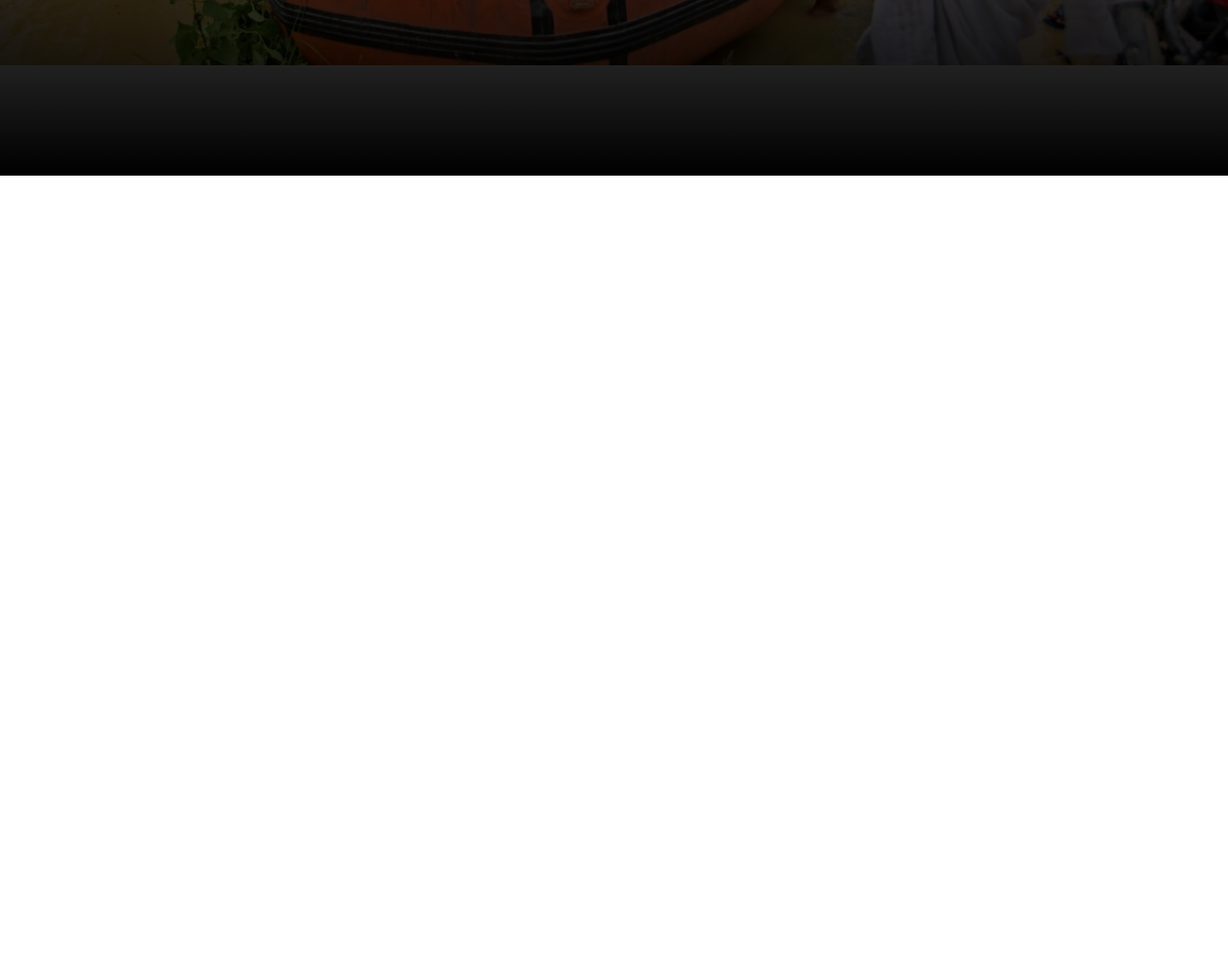
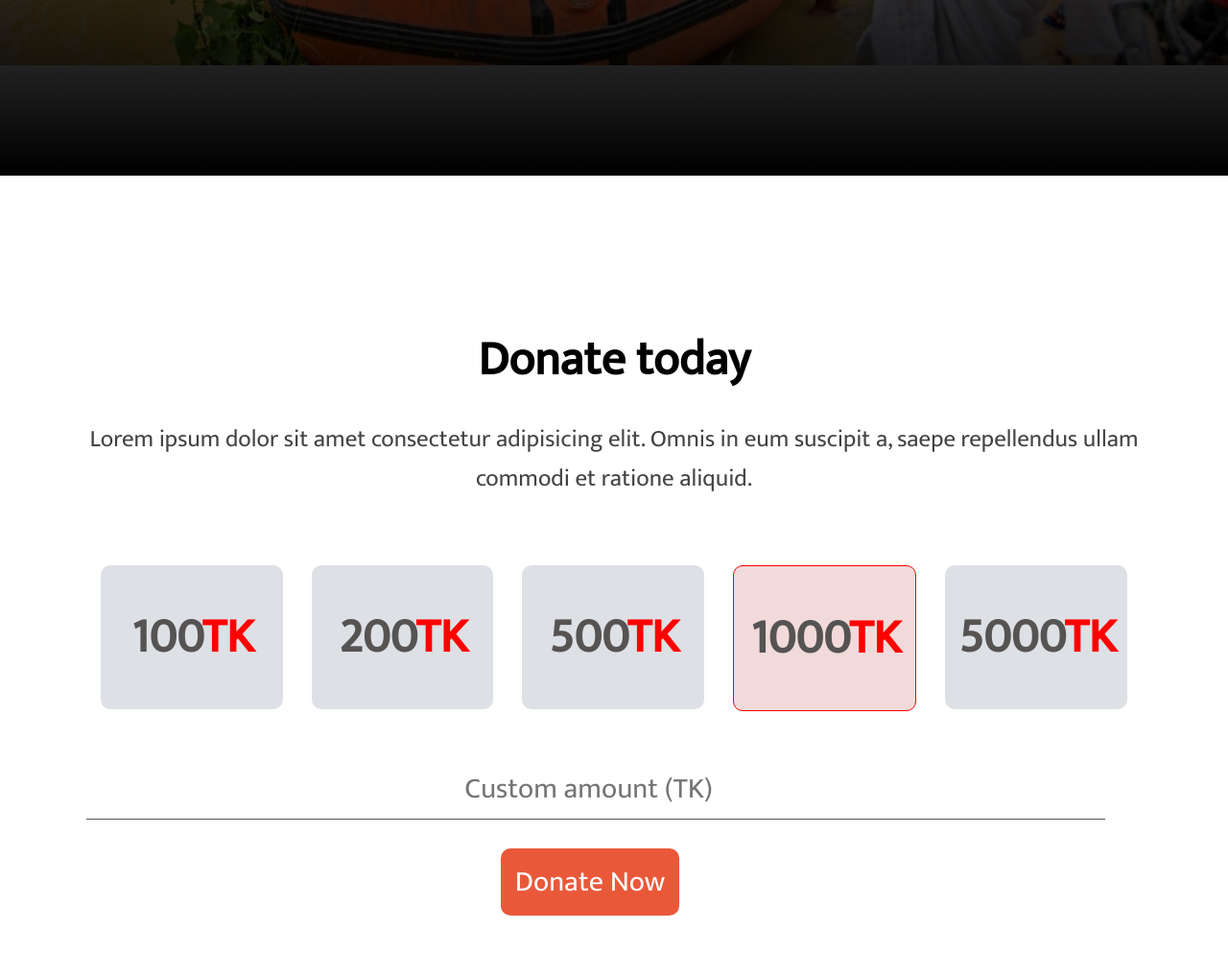
Before and after one commit to mrlaboratory/donate-site, a plain HTML site: page index.html in a window 1280 px wide. Shown: the part 717-1710 px from the top of the page at 96% size. Before the commit the page ends 900 px from the top, so only its background shows below. Drawn offline with Linux system fonts and the light colour scheme.

Commit message:
added donate section with css

```diff
--- a/index.html
+++ b/index.html
@@ -1,27 +1,76 @@
 <!DOCTYPE html>
 <html lang="en">
+
 <head>
     <meta charset="UTF-8">
     <meta http-equiv="X-UA-Compatible" content="IE=edge">
     <meta name="viewport" content="width=device-width, initial-scale=1.0">
     <title>Donate Site</title>
 
-    <link rel="preconnect" href="https://fonts.googleapis.com"><link rel="preconnect" href="https://fonts.gstatic.com" crossorigin><link href="https://fonts.googleapis.com/css2?family=Mukta&display=swap" rel="stylesheet">
+    <link rel="preconnect" href="https://fonts.googleapis.com">
+    <link rel="preconnect" href="https://fonts.gstatic.com" crossorigin>
+    <link href="https://fonts.googleapis.com/css2?family=Mukta&display=swap" rel="stylesheet">
 
     <link rel="stylesheet" href="style.css">
 </head>
+
 <body>
     <header class="header">
-<div class="banner">
-    <div class="hdiv">
-        <h1 class="title">Let's help Those Who are More in Need</h1>
-        <p class="description">Lorem ipsum dolor sit amet consectetur adipisicing elit. Voluptatum cumque placeat in odio non illum soluta maiores fugit aperiam consectetur!</p>
-            <button class="headerbtn">Donate Now</button>
-    </div>
-</div>
+        <div class="banner">
+            <div class="hdiv">
+                <h1 class="title">Let's help Those Who are More in Need</h1>
+                <p class="description">Lorem ipsum dolor sit amet consectetur adipisicing elit. Voluptatum cumque
+                    placeat in odio non illum soluta maiores fugit aperiam consectetur!</p>
+                <button class="headerbtn btn-primary">Donate Now</button>
+            </div>
+        </div>
 
     </header>
+    <main>
+        <section class="donate-today">
+            <h2>Donate today</h2>
+            <p class="donate-description">Lorem ipsum dolor sit amet consectetur adipisicing elit. Omnis in eum suscipit
+                a, saepe repellendus ullam commodi et ratione aliquid.</p>
+            <div class="price-container">
+                <div class="price">
+                    <p>100</p>
+                </div>
+                <div class="price">
+                    <p>200</p>
+                </div>
+                <div class="price">
+                    <p>500</p>
+                </div>
+                <div class="price clicked">
+                    <p>1000</p>
+                </div>
+                <div class="price">
+                    <p>5000</p>
+                </div>
+
+            </div>
+
+            <form class="cutomdonate">
+                <input type="number" name="" id="" placeholder="Custom amount (TK)">
+                <input type="submit" value="Donate Now" class="btn-primary">
+            </form>
+
+
+        </section>
+
+
+
+
+
+
+
+
+
+
+
+    </main>
 
 
 </body>
+
 </html>
--- a/style.css
+++ b/style.css
@@ -16,11 +16,9 @@
 .header {
     width: 100%;
     height: 900px;
-
     background-image: url('images/donation5.jpg');
-
     background-repeat: no-repeat;
-    background-position:center;
+    background-position: center;
     background-size: 100%;
 
 
@@ -28,13 +26,13 @@
 }
 
 /* banner and gradient system style  */
-.banner{
+.banner {
     width: 100%;
     height: 900px;
     display: flex;
     justify-content: center;
     align-items: center;
-   background-image: linear-gradient(#00000000 , #000000);
+    background-image: linear-gradient(#00000000, #000000);
 
 }
 
@@ -61,17 +59,97 @@
 
 }
 
-.headerbtn {
+.btn-primary {
     padding: 10px 15px;
     background-color: rgb(233, 89, 57);
     border: none;
-    margin-top: 30px;
+    color: white;
+    text-align: center;
     font-size: 30px;
     cursor: pointer;
     border-radius: 10px;
-    color: white;
-    text-align: center;
+    margin-top: 30px;
+}
+
+.headerbtn {
     display: flex;
     margin: 0 auto;
 
 }
+
+
+/* donate today section style */
+main {
+    max-width: 1100px;
+    margin: 0 auto;
+    margin-top: 150px;
+}
+
+.donate-today {
+    text-align: center;
+    margin-bottom: 100px;
+}
+
+.donate-today h2 {
+    font-size: 50px;
+    margin-bottom: 20px;
+}
+
+.donate-description {
+    font-size: 25px;
+    color: rgb(69, 66, 66);
+    margin-bottom: 20px;
+}
+
+.price-container {
+    display: flex;
+    justify-content: center;
+}
+
+.price-container .price {
+    background-color: rgb(221, 224, 228);
+    width: 200px;
+    height: 150px;
+    display: flex;
+    justify-content: center;
+    align-items: center;
+    margin: 50px 15px;
+    border-radius: 10px;
+    cursor: pointer;
+
+}
+
+.price p {
+    font-size: 50px;
+    margin-right: 50px;
+    position: relative;
+    color: #565353;
+    font-weight: bold;
+}
+
+.price p:after {
+    content: ' TK';
+    color: red;
+    position: absolute;
+    right: -52px;
+}
+
+.clicked {
+    background-color: rgb(242, 218, 218) !important;
+    border: 1px solid red !important;
+}
+
+form {
+    max-width: 1050px;
+}
+
+.cutomdonate input[type='number'] {
+    width: 100%;
+    text-align: center;
+    padding: 6px;
+    border: none;
+    outline: none;
+    border-bottom: 1px solid #565353;
+    font-size: 30px;
+    color: #565353;
+}
```
